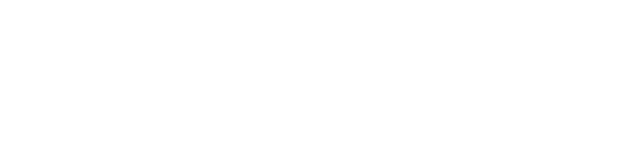
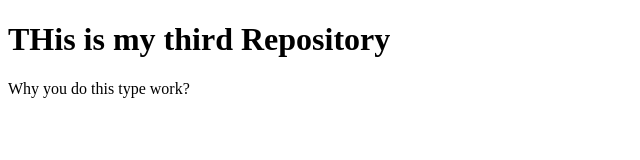
Before and after one commit to alizubairr/my-thard-repo, a plain HTML site: page index.html in a window 1280 px wide. Shown: the whole page, without its empty margins (0-640 px from the left). Drawn offline with Linux system fonts and the light colour scheme.

Commit message:
Change the h,p tag

```diff
--- a/index.html
+++ b/index.html
@@ -7,6 +7,7 @@
     <title>My third repo</title>
 </head>
 <body>
-
+    <h1>THis is my third Repository</h1>
+    <p>Why you do this type work?</p>
 </body>
 </html>
```
